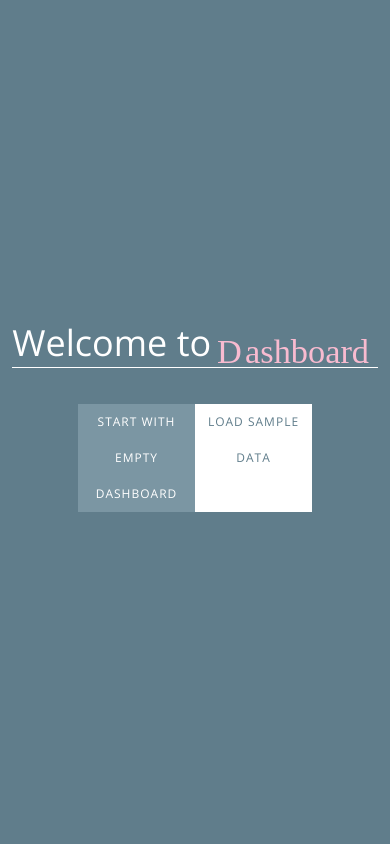
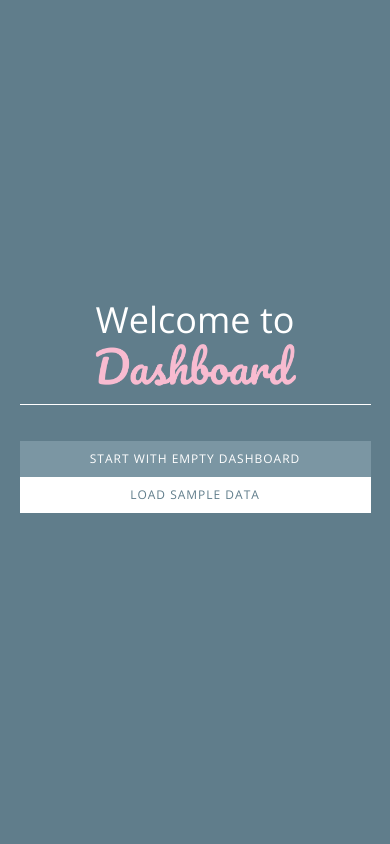
Before and after one commit to misslecter/dashboard, a PHP site: page / in a window 390 px wide. Run offline with PHP 8.4, Linux system fonts and the light colour scheme; some libraries are stand-ins or nearby versions.

Commit message:
polazena mobilni verze

```diff
--- a/assets/scss/layout/_form.scss
+++ b/assets/scss/layout/_form.scss
@@ -3,6 +3,10 @@
 	display: flex;
 	flex-direction: column;
 	width: 60%;
+
+	@media (max-width: $screen-sm-max) {
+		width: 100%;
+	}
 
 	input, textarea {
 		background: rgba($pink, .2);
--- a/assets/scss/layout/contact.scss
+++ b/assets/scss/layout/contact.scss
@@ -43,6 +43,12 @@
 		flex-direction: column;
 
 		padding: 2em;
+
+		@media (max-width: $screen-sm-max) {
+			width: 90%;
+			padding: 1em 2em;
+			height: auto;
+		}
 	}
 
 	#form-messages {
--- a/assets/scss/layout/header.scss
+++ b/assets/scss/layout/header.scss
@@ -17,8 +17,9 @@
 	transition: $transition;
 
 	@media (max-width: $screen-sm-max) {
-		background: #eee;
-		border-bottom: 1px solid rgba(#fff, .6);
+		background: rgba(#fff, 0.8);
+		padding: 1.5em 2em;
+		height: auto;
 	}
 
 	&.nav-opened {
--- a/assets/scss/modules/_note.scss
+++ b/assets/scss/modules/_note.scss
@@ -4,16 +4,10 @@
 	border: 1px solid lighten($note-bg, 5%);
 
 	resize: both;
-	overflow: auto;
 	width: $note-w;
 	height: $note-h;
 
 	padding: 3em 2em 2em;
 
 	box-shadow: 0 0 12px 0 rgba(0,0,0,0.35);
-
-	//input {
-	//	height: calc();
-	//}
-
 }
--- a/assets/scss/modules/module.scss
+++ b/assets/scss/modules/module.scss
@@ -9,7 +9,7 @@
 	display: inline-block;
 
 	@media (max-width: $screen-sm-max) {
-		margin: 1em 0;
+		margin: 2em 0;
 		width: 100% !important;
 	}
 
@@ -32,6 +32,10 @@
 			cursor: pointer;
 			opacity: 1;
 		}
+
+		@media (max-width: $screen-sm-max) {
+			opacity: 1;
+		}
 	}
 
 	input[type="text"] {
--- a/index.php
+++ b/index.php
@@ -63,7 +63,11 @@
 </main>
 
 <section class="welcome" id="welcome">
-    <div class="logo"><h1>Welcome to</h1><?php include 'assets/images/logo.svg'; ?></div>
+    <div class="logo">
+        <h1>Welcome to</h1>
+        <?php include 'assets/images/logo.svg'; ?>
+        <img src="./assets/images/logo.png" alt="Logo">
+    </div>
     <div class="btns-holder">
         <a href="#dashboard" class="btn empty">Start with empty dashboard</a>
         <a href="#dashboard" class="btn sample">Load sample data</a>
@@ -75,7 +79,11 @@
     <a href="#dashboard" class="link-close fa fa-times fa-lg"></a>
 
     <div class="paper">
-        <div class="logo"><h1>Tell us what you think about </h1><?php include 'assets/images/logo.svg'; ?></div>
+        <div class="logo">
+            <h1>Tell us what you think about</h1>
+            <?php include 'assets/images/logo.svg'; ?>
+            <img src="./assets/images/logo.png" alt="Logo">
+        </div>
 
         <form id="ajax-contact" method="post" action="send-mail.php">
             <input type="text" id="name" name="name" required placeholder="Name">
--- a/send-mail.php
+++ b/send-mail.php
@@ -17,7 +17,6 @@
     }
 
     // Set the recipient email address.
-    // FIXME: Update this to your desired email address.
     $recipient = "surikova.anastasia@gmail.com";
 
     // Set the email subject.
@@ -47,5 +46,3 @@
     http_response_code(403);
     echo "There was a problem with your submission, please try again.";
 }
-
-?>
```
Also changed, not shown: assets/scss/layout/welcome.scss (+26 -0 lines), assets/scss/modules/_todo.scss (+9 -1 lines), assets/css/app.css, assets/images/logo.png (added), 1 other file.
